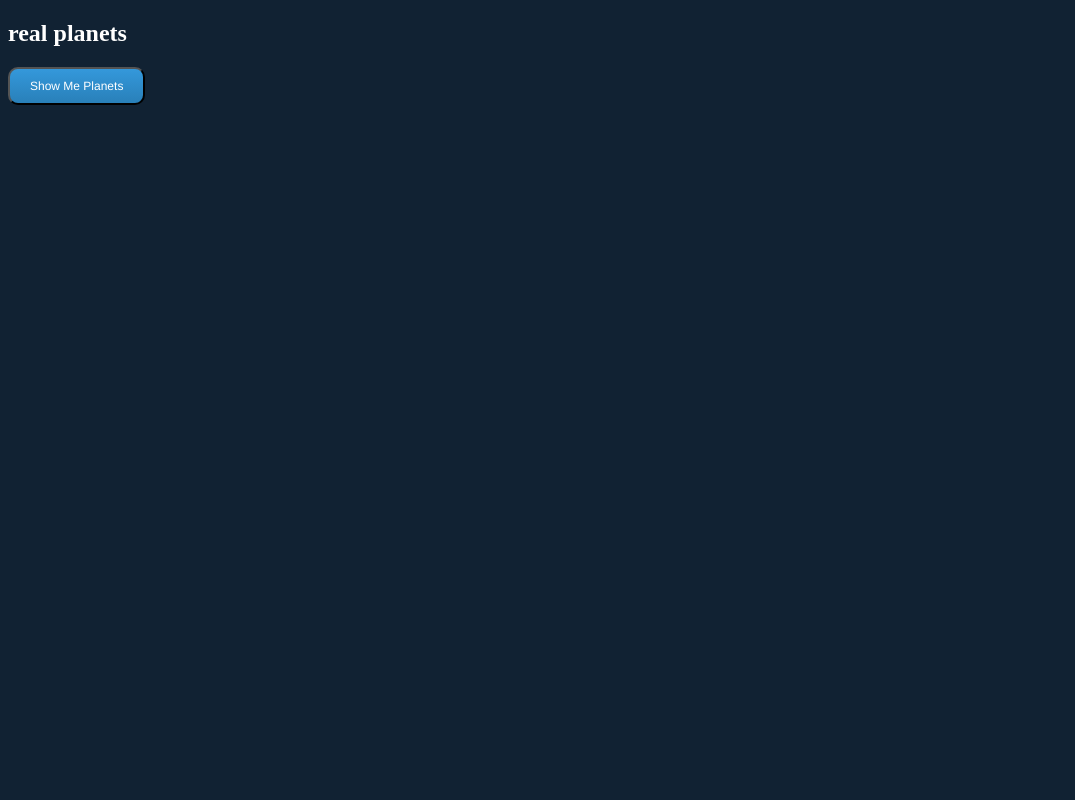
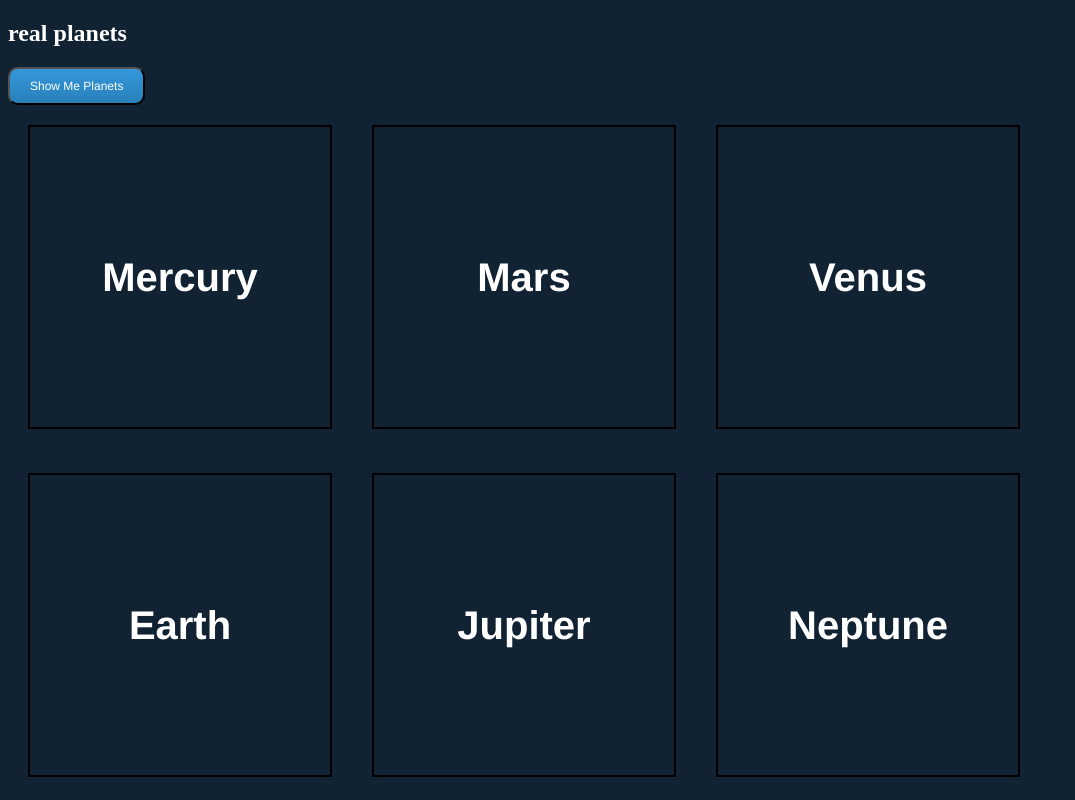
Before and after one commit to katherinetuter/clicky-planets, a plain HTML site: page index.html in a window 1280 px wide. Both pictures are taken after a click on the button "Show Me Planets". Shown: the top 800 px of the page, without its empty margins (0-1075 px from the left). Drawn offline with Linux system fonts and the light colour scheme.

Commit message:
added urls for planets

```diff
--- a/main.css
+++ b/main.css
@@ -29,3 +29,22 @@
   background-image: linear-gradient(to bottom, #3cb0fd, #3498db);
   text-decoration: none;
 }
+
+.planetBox {
+	border: solid black 2px;
+	display: inline-block;
+	height: 300px;
+	width: 300px;
+	margin: 20px;
+}
+
+.planetName {
+	color: white;
+	font-family: helvetica;
+	font-size: 40px;
+	font-weight: bold;
+	text-align: center;
+	position: absolute;
+	margin-top: 128px;
+	width: inherit;
+}
--- a/main.js
+++ b/main.js
@@ -1,8 +1,51 @@
 console.log("hello");
 
-var planetButton = getElementById("showPlanets");
+var planetButton = document.getElementById("showPlanets");
+var planetHolderDiv = document.getElementById("planetHolder");
 planetButton.addEventListener("click", getPlanets);
 
-var getPlanets = function(){
+var planets = [
+	{
+		name: "Mercury",
+		url: "https://upload.wikimedia.org/wikipedia/commons/d/d9/Mercury_in_color_-_Prockter07-edit1.jpg"
+	},
+	{
+		name: "Mars",
+		url: "http://media.salon.com/2015/09/mars-614x412.jpg"
+	},
+	{
+		name: "Venus",
+		url: "http://solarsystem.nasa.gov/images/slideshow/Venus_Clouds.jpg"
+	},
+	{
+		name: "Earth",
+		url: "http://solarviews.com/raw/earth/bluemarblewest.jpg"
+	},
+	{
+		name: "Jupiter",
+		url: "https://www.google.com/url?sa=i&rct=j&q=&esrc=s&source=images&cd=&ved=0ahUKEwjXpLXTzqLSAhUDPCYKHdKNDYIQjBwIBA&url=https%3A%2F%2Fsvs.gsfc.nasa.gov%2Fvis%2Fa010000%2Fa012000%2Fa012021%2FJupiterThumbnailSmall.png&psig=AFQjCNGae9hh-u-sAmOzCAFtaowYmulJPA&ust=1487815462167248"
+	},
+	{
+		name: "Neptune",
+		url: "https://aos.iacpublishinglabs.com/question/aq/700px-394px/rings-around-neptune-made_7a79544592be8743.jpg?domain=cx.aos.ask.com"
+	},
+	{
+		name: "Saturn",
+		url: "https://www.nasa.gov/sites/default/files/thumbnails/image/saturnvoyager.jpg"
+	},
+	{
+		name: "Uranus",
+		url: "http://nineplanets.org/images/uranus.jpg"
+	}
+];
 
+function getPlanets(){
+	planetHolderDiv.innerHTML = "";
+	for (var i = 0; i < planets.length; i++){
+		var newPlanet = "";
+		newPlanet += `<div class="planetBox" id="planetBox-${i}">`;
+		newPlanet += `<div class="planetName"> ${planets[i].name}  </div>`;
+		newPlanet += `</div>`;
+		planetHolderDiv.innerHTML += newPlanet;
+	}
 }
```
